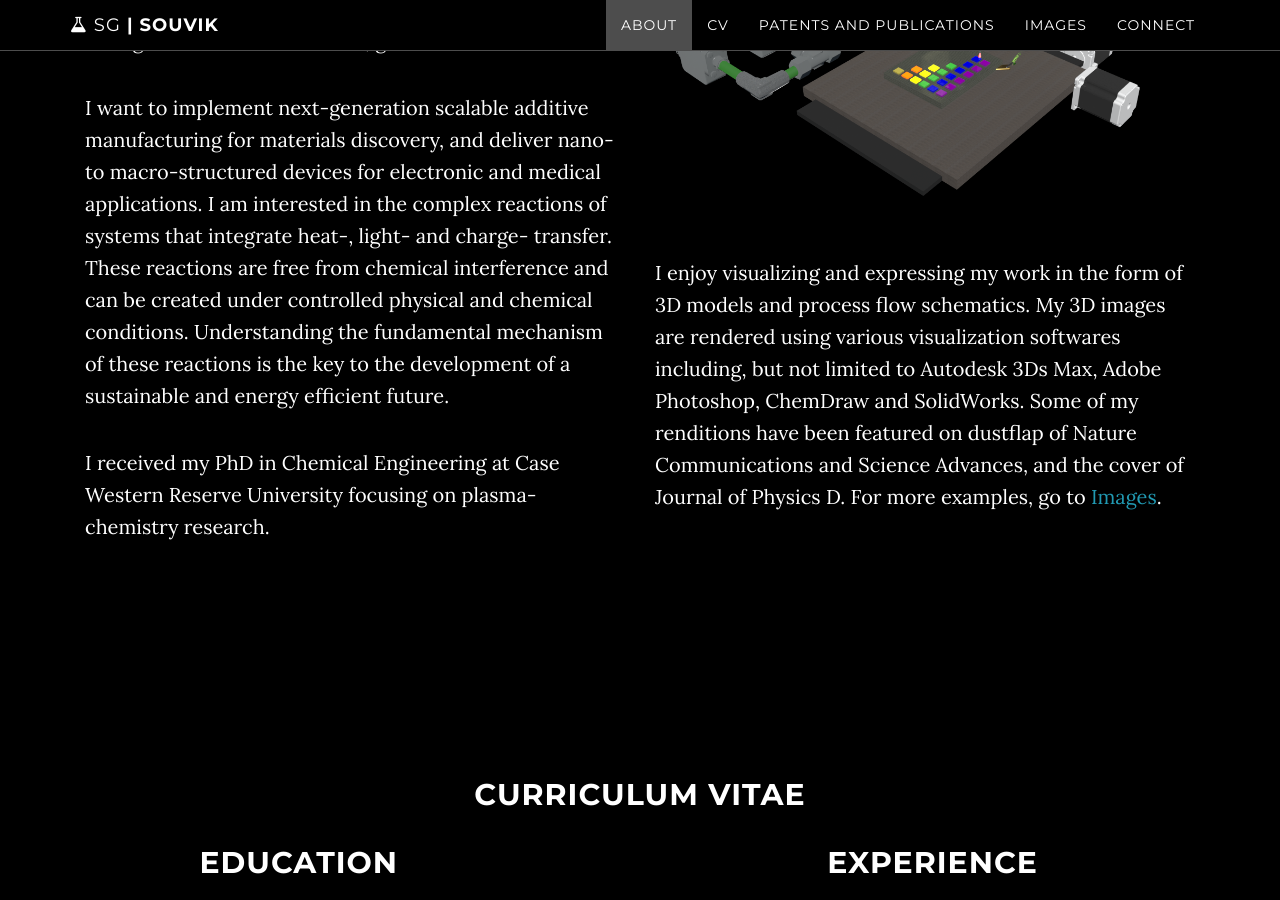
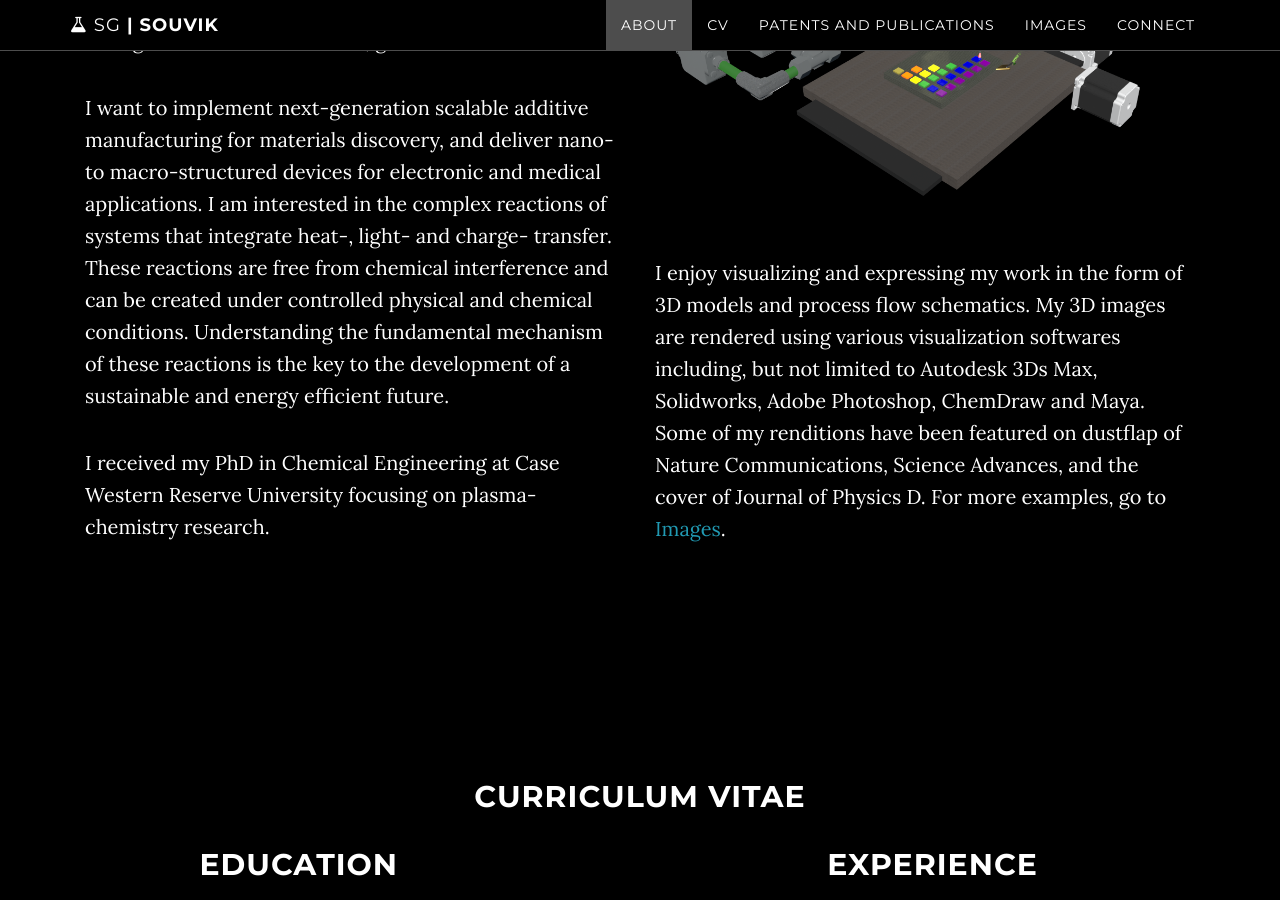
Before and after one commit to SouvikSG/souviksg.github.io, a Jekyll site: the page built from index.html, in a window 1280 px wide and 900 px high, scrolled down 1271 px. Built offline with Jekyll 4.4.1, drawn with Linux system fonts in a browser that asks for light colours.

Commit message:
Update about.html

```diff
--- a/_includes/about.html
+++ b/_includes/about.html
@@ -20,7 +20,7 @@
 <br></br>
 <br></br>
 
-<p> I enjoy visualizing and expressing my work in the form of 3D models and process flow schematics. My 3D images are rendered using various visualization softwares including, but not limited to Autodesk 3Ds Max, Adobe Photoshop, ChemDraw and SolidWorks. Some of my renditions have been featured on dustflap of  Nature Communications and Science Advances, and the cover of Journal of Physics D. For more examples, go to <a class="page-scroll" href="#images">Images</a>.</p>
+<p> I enjoy visualizing and expressing my work in the form of 3D models and process flow schematics. My 3D images are rendered using various visualization softwares including, but not limited to Autodesk 3Ds Max, Solidworks, Adobe Photoshop, ChemDraw and Maya. Some of my renditions have been featured on dustflap of  Nature Communications, Science Advances, and the cover of Journal of Physics D. For more examples, go to <a class="page-scroll" href="#images">Images</a>.</p>
 
             </div>
 <!--        </div>		-->
```
